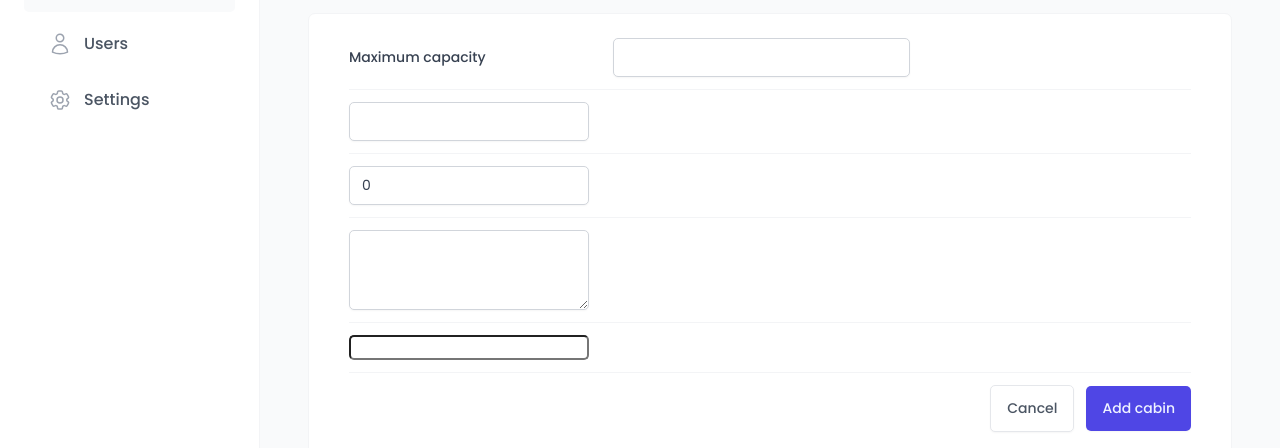
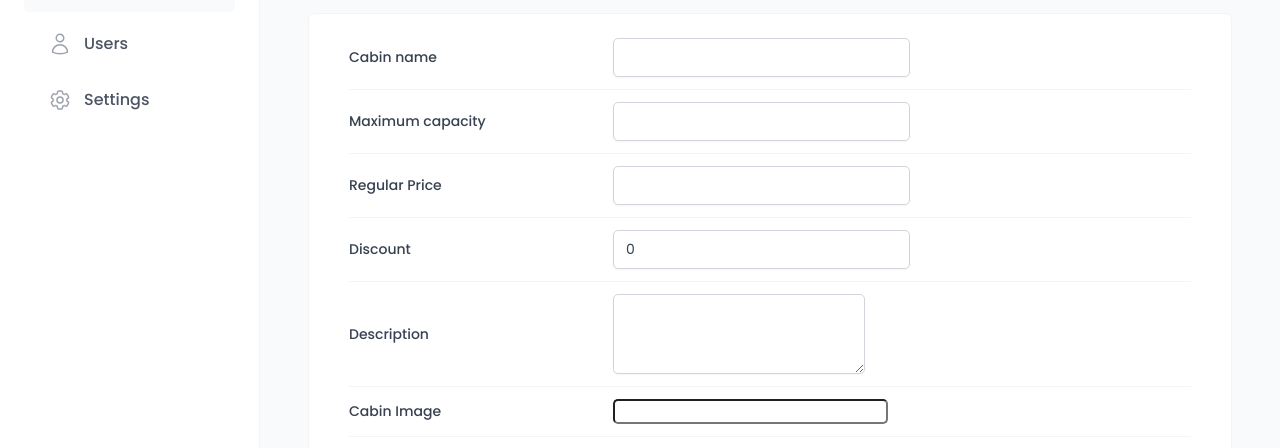
Before and after one commit to ayushblaze/InnSight, a React (Vite) app: page /cabins in a window 1280 px wide. Both pictures are taken after a click on the button "Add new cabin". Shown: the part 283-731 px from the top of the page. Built offline with nearby package versions, Linux system fonts and the light colour scheme; no server answers; the database is empty; a web font is replaced by a local one.

Commit message:
feat(cabins): send labels as props to FormRow component

```diff
--- a/src/features/cabins/CreateCabinForm.jsx
+++ b/src/features/cabins/CreateCabinForm.jsx
@@ -37,11 +37,23 @@ function CreateCabinForm() {
 
   return (
     <Form onSubmit={handleSubmit(onSubmit, onError)}>
-      <FormRow label="Maximum capacity" error={errors?.name?.message}>
+      <FormRow label="Cabin name" error={errors?.name?.message}>
+        <Input
+          type="text"
+          id="name"
+          disabled={isCreating}
+          {...register("name", {
+            required: "This field is required",
+          })}
+        />
+      </FormRow>
+
+      <FormRow label="Maximum capacity" error={errors?.maxCapacity?.message}>
         {/* <Label htmlFor="maxCapacity">Maximum capacity</Label> */}
         <Input
           type="number"
           id="maxCapacity"
+          disabled={isCreating}
           {...register("maxCapacity", {
             required: "This field is required",
             min: {
@@ -52,11 +64,12 @@ function CreateCabinForm() {
         />
       </FormRow>
 
-      <FormRow>
+      <FormRow label="Regular Price" error={errors?.regularPrice?.message}>
         {/* <Label htmlFor="regularPrice">Regular price</Label> */}
         <Input
           type="number"
           id="regularPrice"
+          disabled={isCreating}
           {...register("regularPrice", {
             required: "This field is required",
             min: {
@@ -67,12 +80,13 @@ function CreateCabinForm() {
         />
       </FormRow>
 
-      <FormRow>
+      <FormRow label="Discount" error={errors?.discount?.message}>
         {/* <Label htmlFor="discount">Discount</Label> */}
         <Input
           type="number"
           id="discount"
           defaultValue={0}
+          disabled={isCreating}
           {...register("discount", {
             required: "This field is required",
             validate: (value) =>
@@ -82,19 +96,20 @@ function CreateCabinForm() {
         />
       </FormRow>
 
-      <FormRow>
+      <FormRow label="Description" error={errors?.description?.message}>
         {/* <Label htmlFor="description">Description for website</Label> */}
         <Textarea
           type="number"
           id="description"
           defaultValue=""
+          disabled={isCreating}
           {...register("description", {
             required: "This field is required",
           })}
         />
       </FormRow>
 
-      <FormRow>
+      <FormRow label="Cabin Image" error={errors?.image?.message}>
         {/* <Label htmlFor="image">Cabin photo</Label> */}
         <FileInput id="image" accept="image/*" {...register("image")} />
       </FormRow>
```
